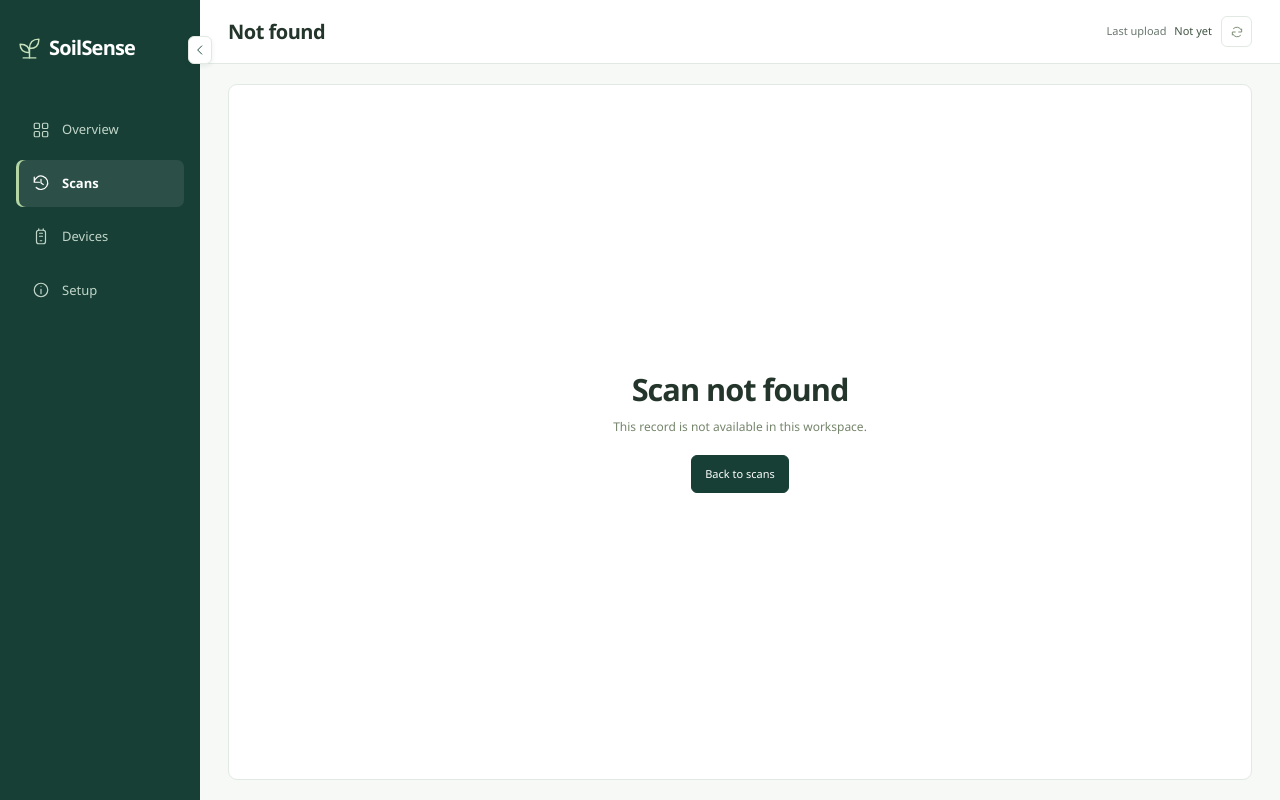
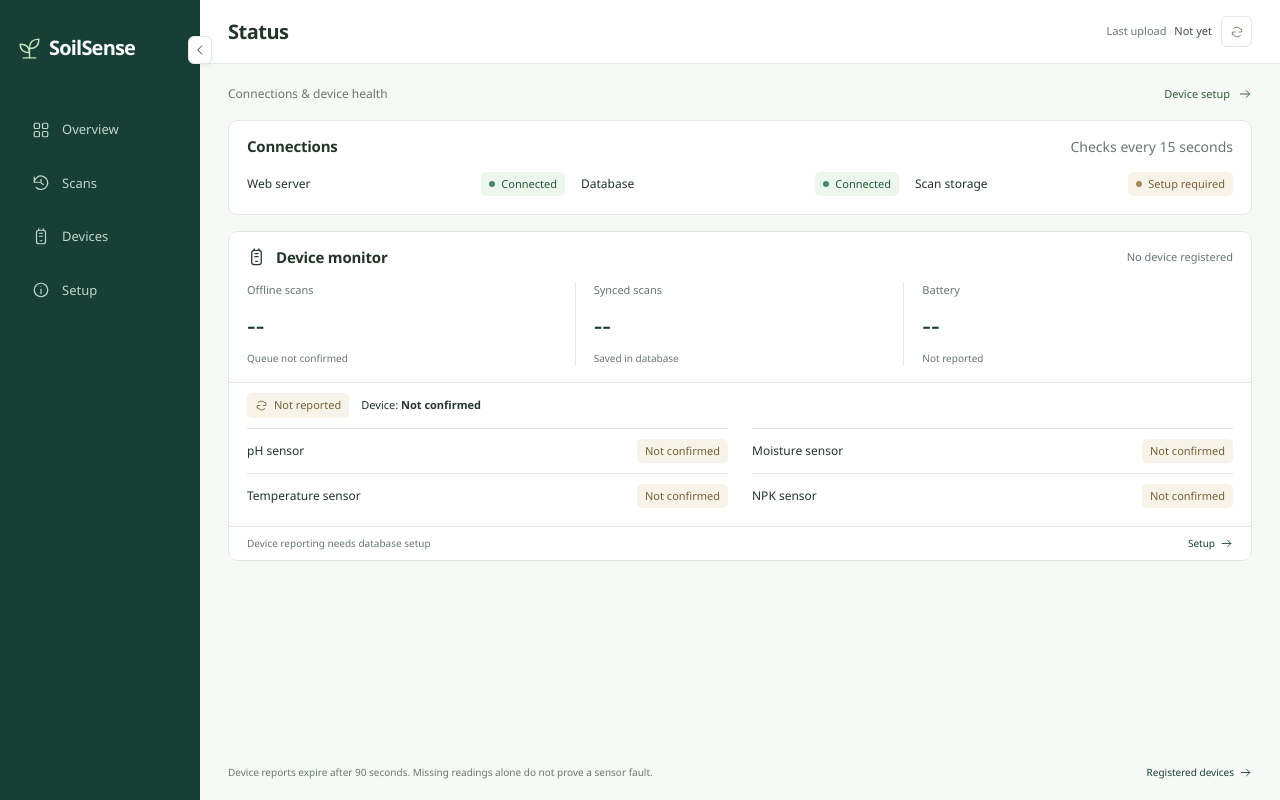
Before and after one commit to iHoshiii/freelance-thesis-ni-ezra, a Next.js app in the folder apps/web/: page /status in a window 1280 px wide. Before the commit this address had no page. Built offline with nearby package versions, Linux system fonts and the light colour scheme; no server answers; the database is empty.

Commit message:
feat(status): check server database and device readiness

```diff
--- /dev/null
+++ b/apps/web/src/app/api/health/route.ts
@@ -0,0 +1,14 @@
+import { getPrisma } from "@/lib/prisma";
+
+export async function GET() {
+  let database = "not_configured";
+  let schema = false;
+  if (process.env.DATABASE_URL) {
+    try {
+      const rows = await getPrisma().$queryRaw<{ devices: string | null; readings: string | null }[]>`SELECT to_regclass('public.devices')::text AS devices, to_regclass('public.readings')::text AS readings`;
+      database = "connected";
+      schema = Boolean(rows[0]?.devices && rows[0]?.readings);
+    } catch { database = "unavailable"; }
+  }
+  return Response.json({ server: "connected", database, schema, checkedAt: new Date().toISOString() }, { headers: { "Cache-Control": "no-store" } });
+}
--- /dev/null
+++ b/apps/web/src/app/status/page.tsx
@@ -0,0 +1,20 @@
+import { Suspense } from "react";
+import Link from "next/link";
+import { connection } from "next/server";
+import { loadDashboard } from "@/lib/dashboard-data";
+import { WorkspaceShell, WorkspaceLoading } from "../ui/workspace-shell";
+import { DeviceMonitor, ServiceHealth } from "../ui/device-monitor";
+import { LiveRefresh } from "../ui/live-refresh";
+import { Icon } from "../ui/dashboard-icon";
+
+async function StatusContent() {
+  await connection();
+  const { workspace, reports, telemetryAvailable, checkedAt } = await loadDashboard();
+  return <WorkspaceShell current="/status" title="Status" lastUpload={workspace.lastUpload}><LiveRefresh />
+    <div className="overview-heading"><span className="muted">Connections & device health</span><Link className="text-link" href="/setup">Device setup <Icon name="arrow" /></Link></div>
+    <ServiceHealth initialDatabase={workspace.status === "ready" ? "connected" : process.env.DATABASE_URL ? "unknown" : "not_configured"} initialSchema={workspace.status === "ready"} />
+    <DeviceMonitor detailed devices={workspace.devices} reports={reports} telemetryAvailable={telemetryAvailable} checkedAt={checkedAt} />
+    <div className="workspace-footnote"><span>Device reports expire after 90 seconds. Missing readings alone do not prove a sensor fault.</span><Link href="/devices">Registered devices <Icon name="arrow" /></Link></div>
+  </WorkspaceShell>;
+}
+export default function Status() { return <Suspense fallback={<WorkspaceLoading />}><StatusContent /></Suspense>; }
```
